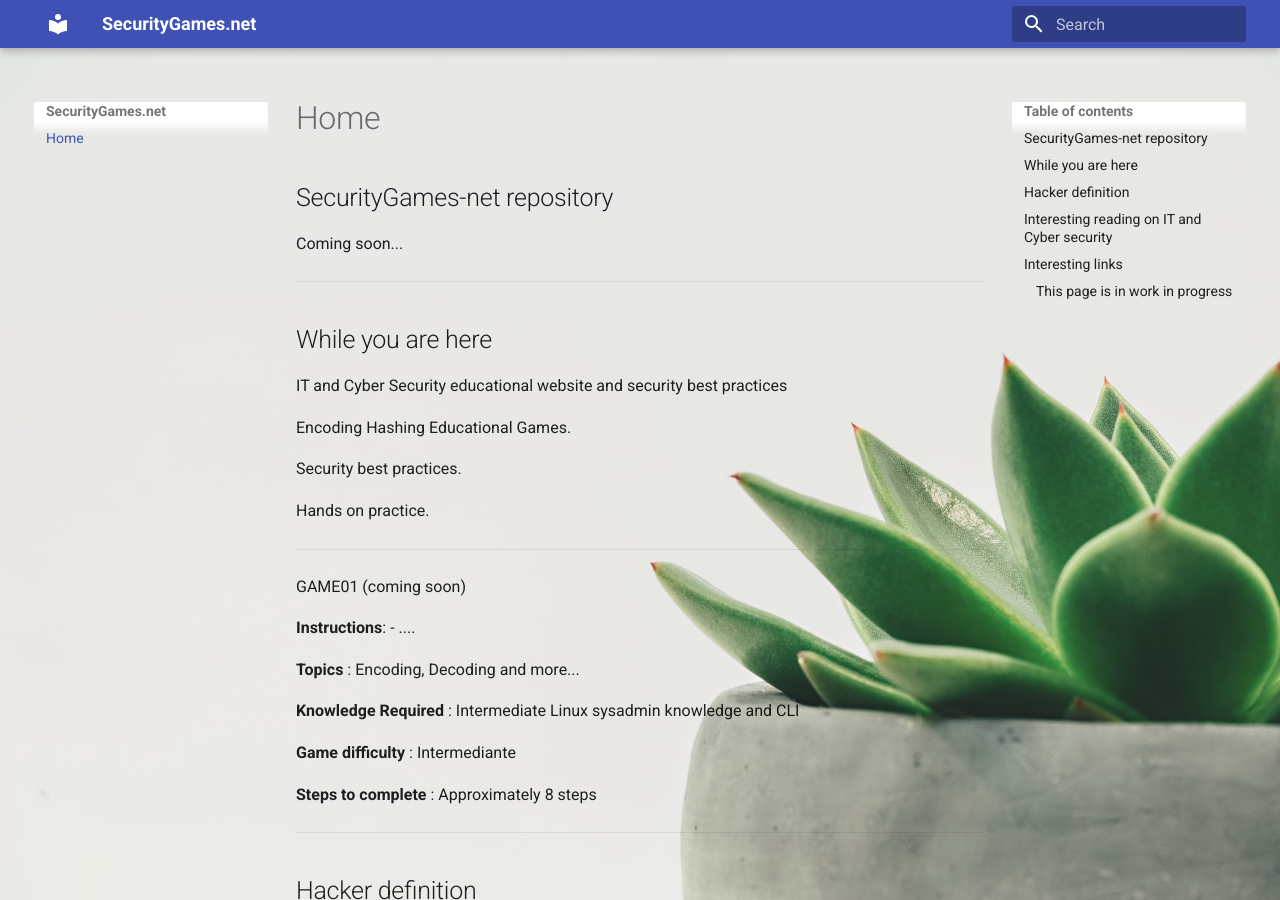
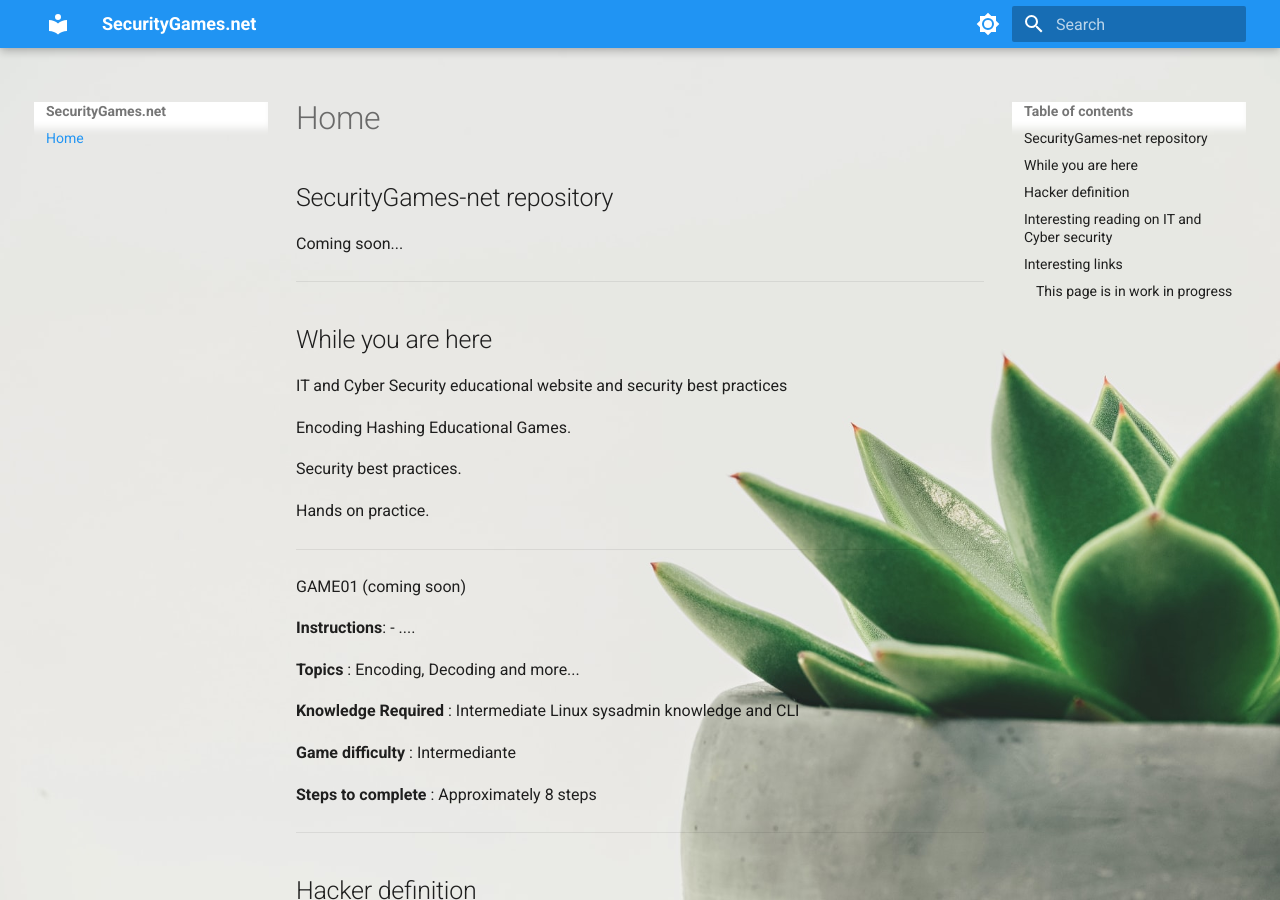
Before and after one commit to AntonioFeijaoUK/www-securitygames-net, an MkDocs documentation site: the page built from docs/index.md, in a window 1280 px wide and 900 px high. Built offline with MkDocs 1.6.1 and Material for MkDocs 9.7.7, drawn with Linux system fonts in a browser that asks for light colours.

Commit message:
Update mkdocs.yml

```diff
--- a/mkdocs.yml
+++ b/mkdocs.yml
@@ -8,11 +8,28 @@
   hljs_languages:
       - yaml
   shortcuts:
-      help: 72    # h ###help: 191    # ?
+      help: 72     # h ###help: 191    # ?
       next: 78     # n
       previous: 80 # p
       search: 83   # s
   navigation_depth: 3
+  palette:
+
+    # Palette toggle for light mode
+    - scheme: default
+      primary: blue
+      accent: blue
+      toggle:
+        icon: material/brightness-7
+        name: Switch to dark mode
+
+    # Palette toggle for dark mode
+    - scheme: slate
+      primary: deep orange
+      accent: red
+      toggle:
+        icon: material/brightness-4
+        name: Switch to light mode
 
 
 
```
